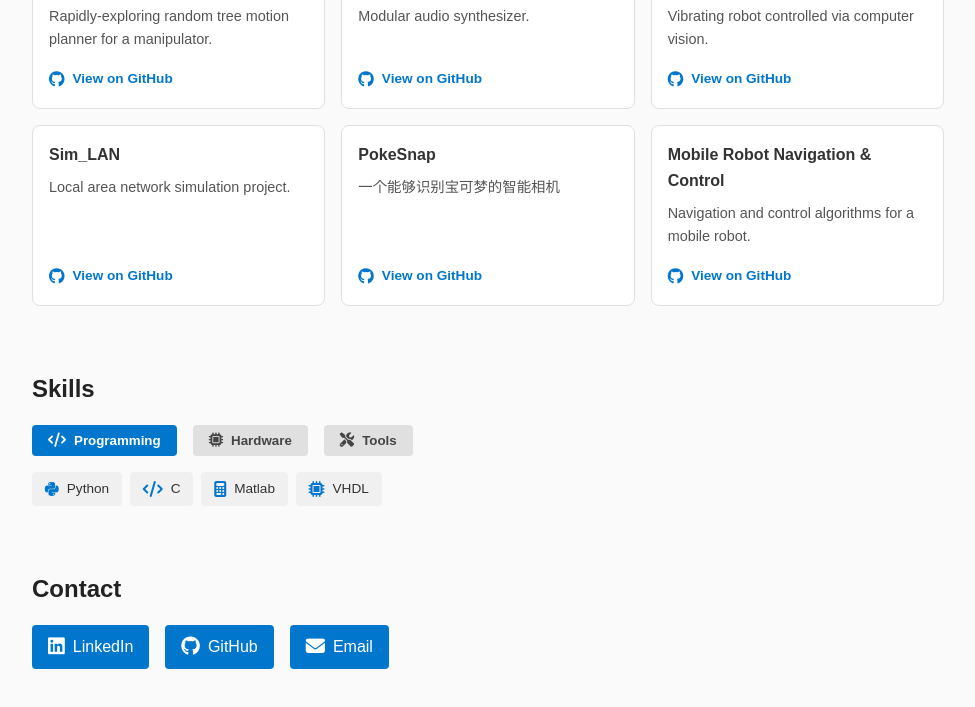
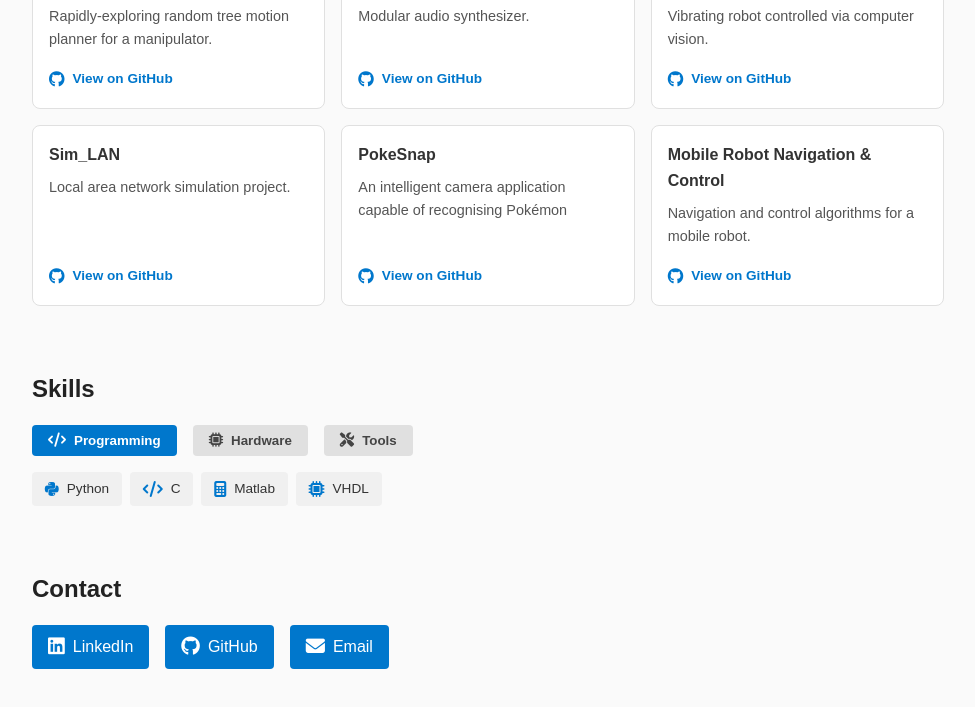
Before and after one commit to VivianChencwy/Weiyu_Vivian_Chen.github.io, a plain HTML site: page index.html in a window 1280 px wide. Shown: the part 1018-1725 px from the top of the page, without its empty margins (152-1127 px from the left). Drawn offline with Linux system fonts and the light colour scheme.

Commit message:
change content

```diff
--- a/script.js
+++ b/script.js
@@ -82,9 +82,9 @@
   {
     id: 'pokesnap',
     title: 'PokeSnap',
-    summary: '一个能够识别宝可梦的智能相机',
+    summary: `An intelligent camera application capable of recognising Pokémon`,
     github: 'https://github.com/VivianChencwy/PokeSnap',
-    description: `一个能够识别宝可梦的智能相机应用，使用计算机视觉技术识别和分类宝可梦角色。`,
+    description: `An intelligent camera application capable of recognising Pokémon, utilising computer vision technology to identify and classify Pokémon characters.`,
     details: ''
   },
   {
```
Also changed, not shown: index.html (+1 -1 lines).
